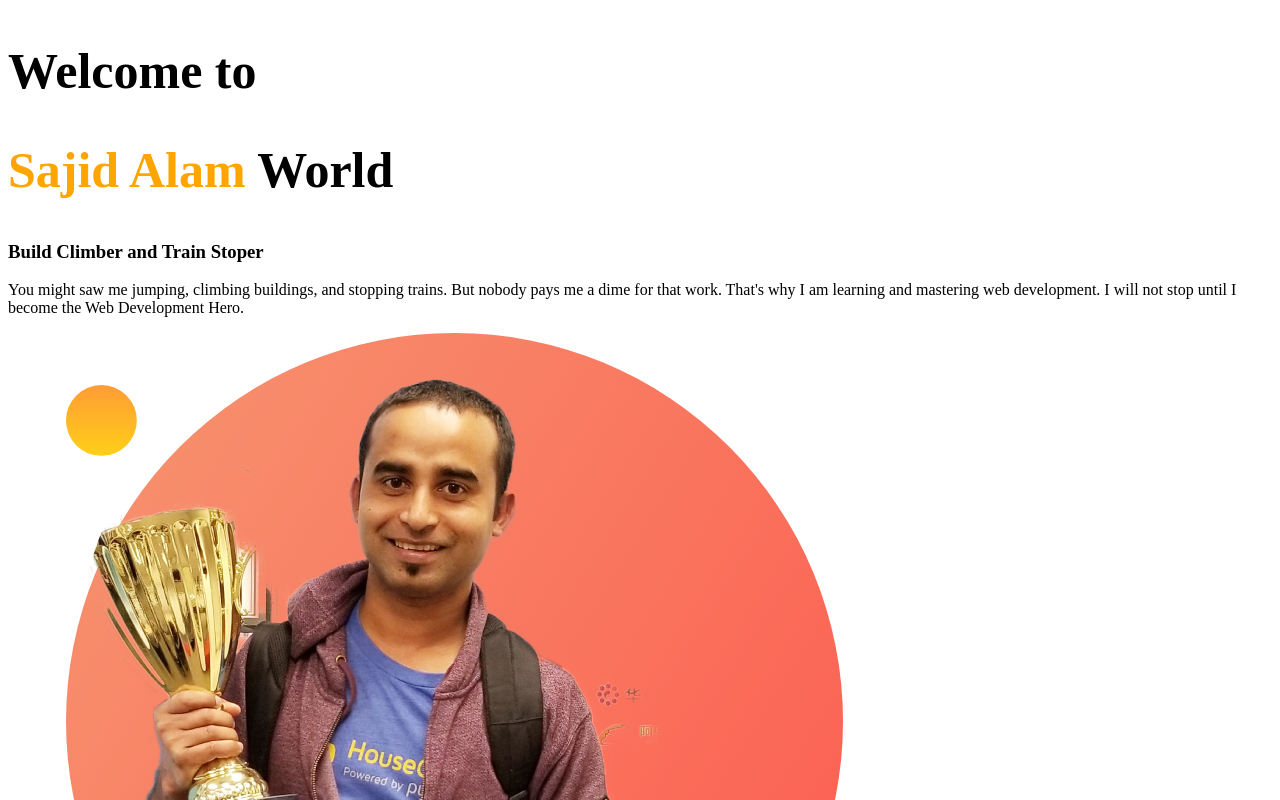
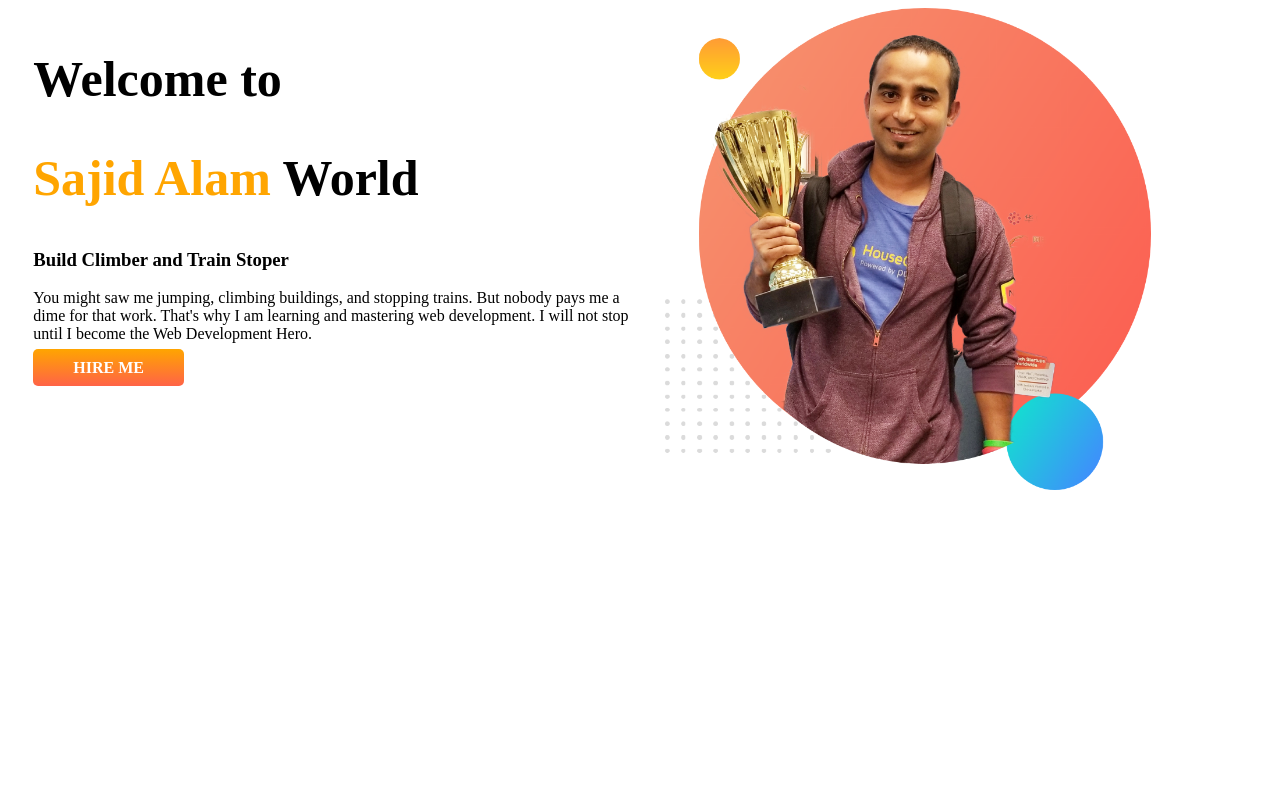
Before and after one commit to saifbd12/3rd-repo, a plain HTML site: page index.html in a window 1280 px wide. Shown: the top 800 px of the page. Drawn offline with Linux system fonts and the light colour scheme.

Commit message:
add something

```diff
--- a/index.html
+++ b/index.html
@@ -14,7 +14,7 @@
 
 <body>
     <section>
-        <div>
+        <div class="half-width">
             <h1>Welcome to</h1>
             <h1> <span class="orange-color">Sajid Alam</span> World</h1>
             <h3>Build Climber and Train Stoper</h3>
@@ -23,8 +23,9 @@
                 That's why I am learning and mastering web development. I will not stop until I become the Web
                 Development
                 Hero.</p>
+            <a class="link-button" target="blank" href="https://www.linkedin.com/company/programminghero/">HIRE ME</a>
         </div>
-        <div>
+        <div class="half-width">
             <img src="images/jhankar.png" alt="">
 
         </div>
--- a/style.css
+++ b/style.css
@@ -7,3 +7,21 @@ h1{
 .orange-color{
     color: orange;
 }
+section{
+    display: flex;
+}
+.half-width{
+    width: 50%;
+    padding-left: 2%;
+}
+.half-width img{
+    width: 80%;
+}
+.link-button{
+    text-decoration: none;
+    background-image: linear-gradient(orange, tomato);
+    padding: 10px 40px;
+    color: white;
+    font-weight: 700;
+    border-radius: 5px;
+}
```
